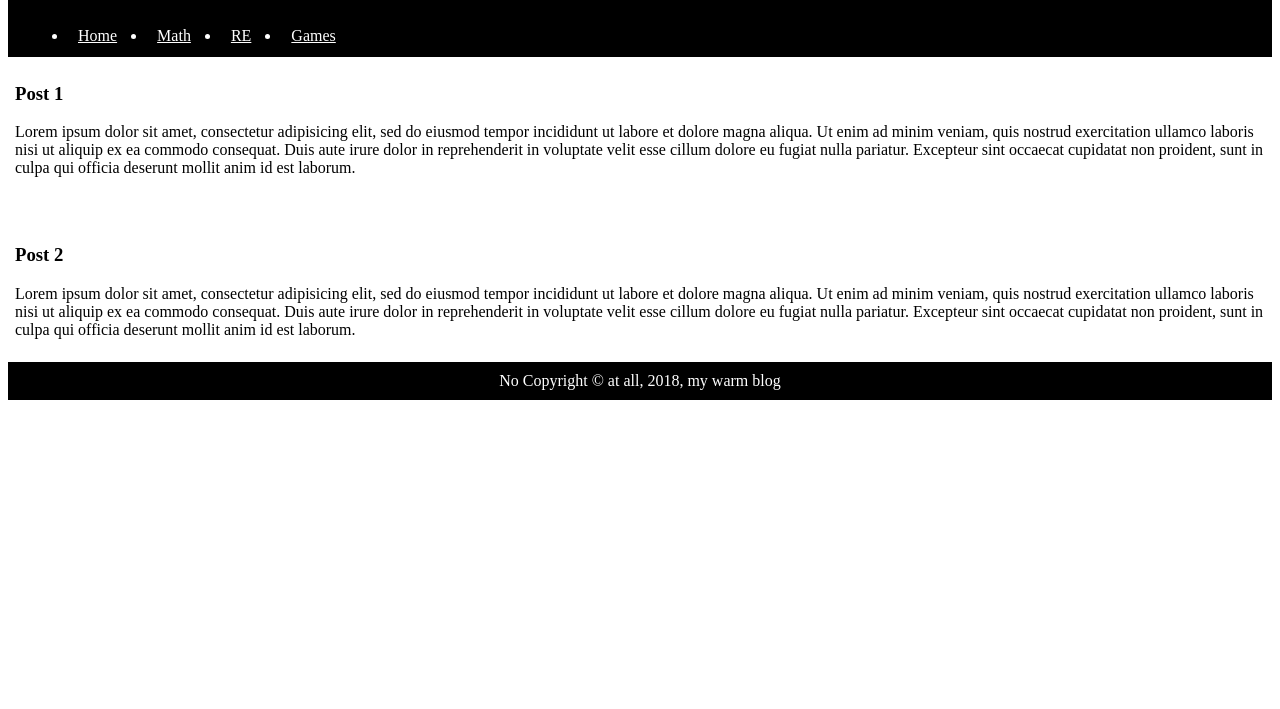
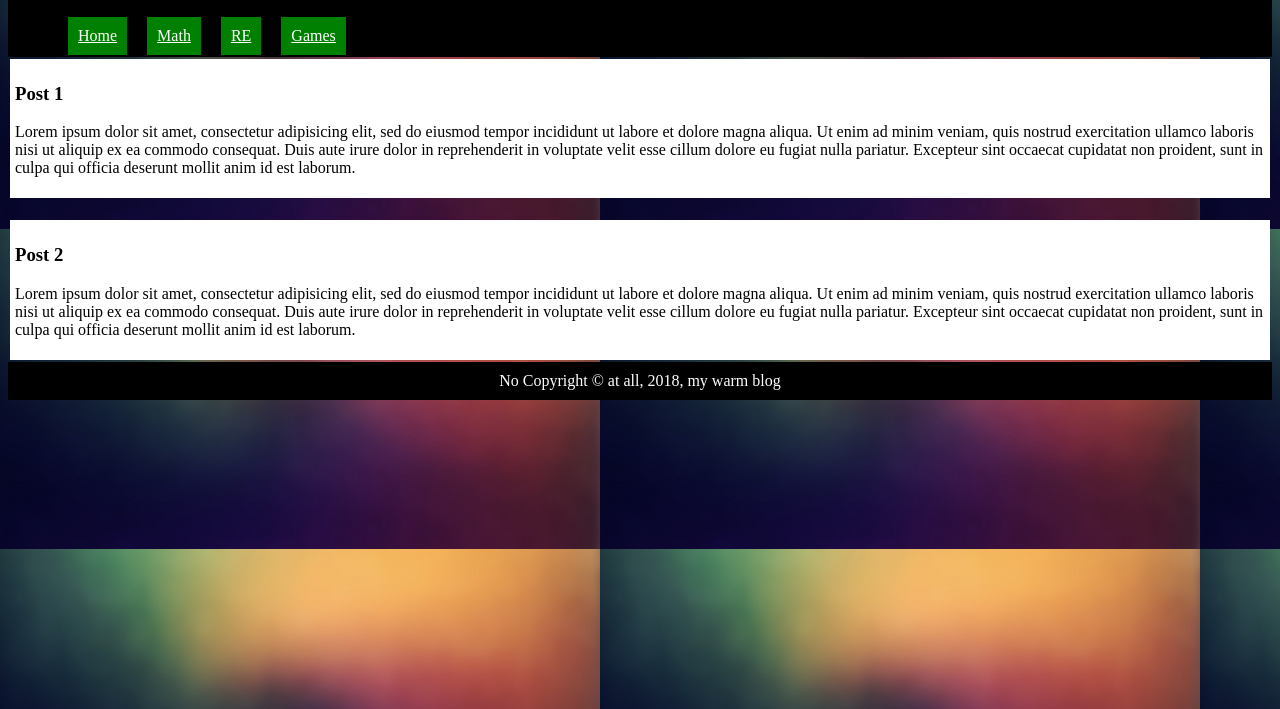
Before and after one commit to redV0ID/p00, a plain HTML site: page index.html in a window 1280 px wide. Shown: the part 91-800 px from the top of the page. Drawn offline with Linux system fonts and the light colour scheme.

Commit message:
fake bgimage, little styling

```diff
--- a/css/style.css
+++ b/css/style.css
@@ -1,9 +1,14 @@
+body {
+	background-image: url("../img/bk-img.jpg");
+	background-repeat: repeat;
+}
 header, footer {
 	text-align: center;
 	background-color: black;
 	padding: 10px;
 	color: white;
 }
+
 a {
 	color:white;
 }
@@ -14,10 +19,16 @@ a {
 	padding: 5px;
 }
 nav {
-	background-color: black;
 	height: 40px;
+	background-color:;
 }
+ul {
+	list-style-type: none;
+}
+
 li {
+	background-color: green;
+	position: relative;
 	margin: 10px;
 	padding: 10px;
 	float: left;
```
Also changed, not shown: index.html (+1 -0 lines), img/bk-img.jpg (added), 1 other file.
